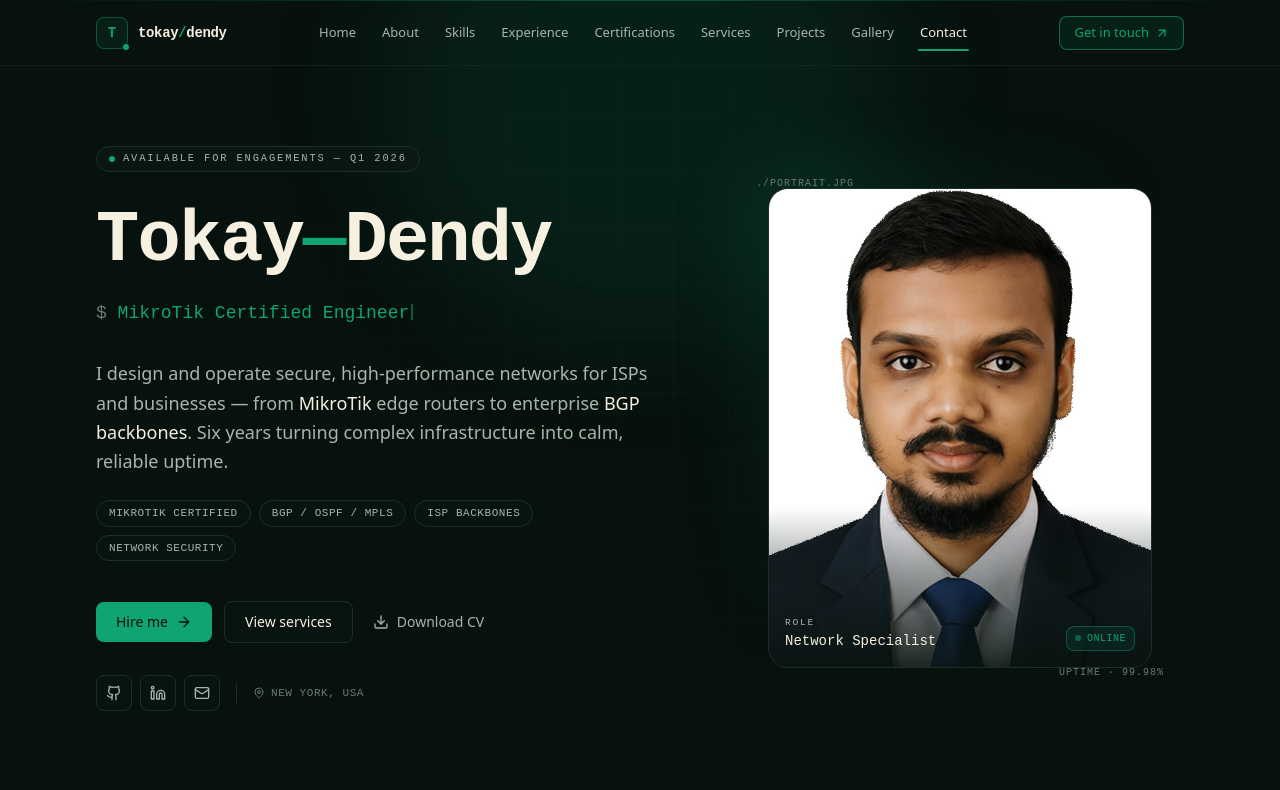
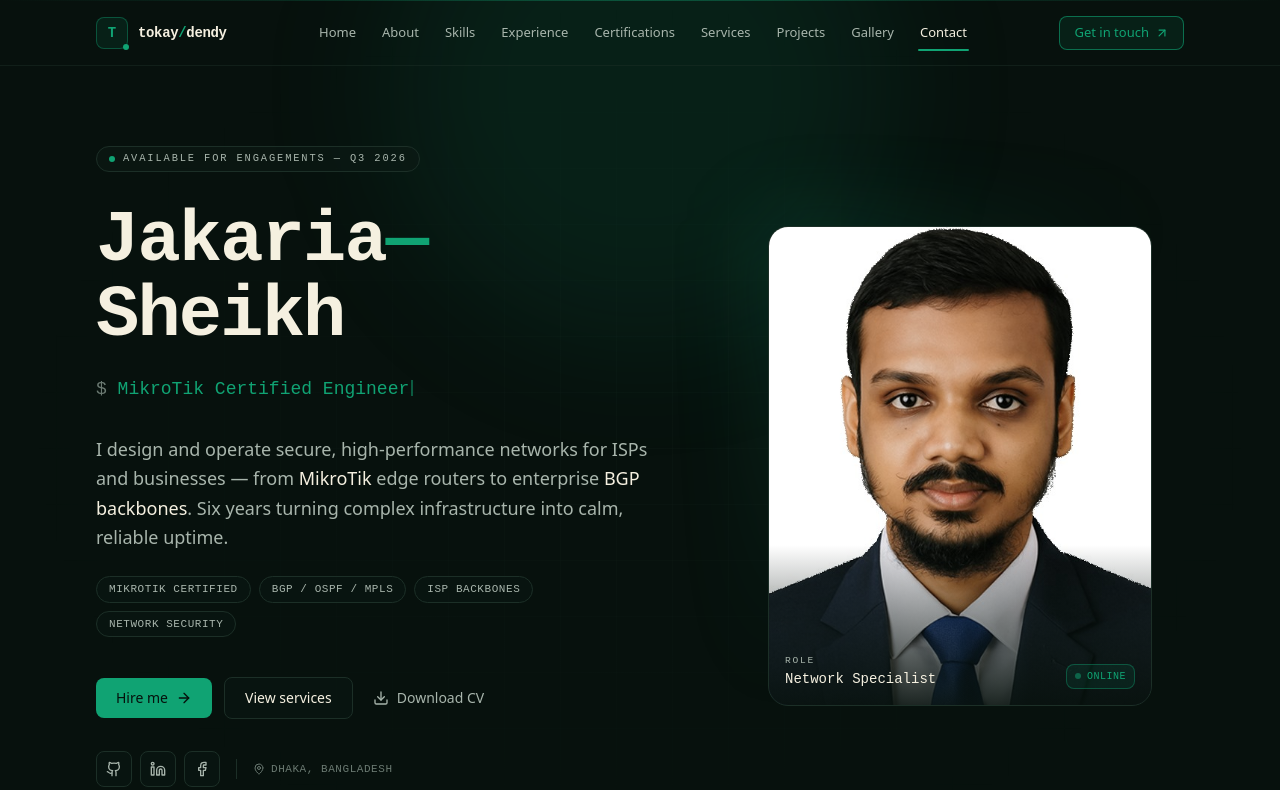
Before and after one commit to Ashik756/jaka-portfolio, a React (Vite) app: page / in a window 1280 px wide. Shown: the top 790 px of the page. Built offline with nearby package versions, Linux system fonts and the light colour scheme.

Commit message:
Hero section Done

```diff
--- a/src/components/sections/Hero.jsx
+++ b/src/components/sections/Hero.jsx
@@ -1,10 +1,11 @@
 import { useEffect, useState } from "react";
 import { motion } from "framer-motion";
-import { ArrowRight, Download, Github, Linkedin, Mail, MapPin } from "lucide-react";
+import { ArrowRight, Download, Github, Linkedin, Facebook, MapPin } from "lucide-react";
 import portrait from "../../assets/jakaria.png";
 import Reveal from "../ui/Reveal.jsx";
 import Counter from "../ui/Counter.jsx";
 import { TITLES, HERO_STATS } from "../../data/portfolio.js";
+import CV from "../../assets/Jakaria_Shekh_Mahi_CV.pdf"
 
 function Typed() {
   const [i, setI] = useState(0);
@@ -40,9 +41,9 @@ function Typed() {
 }
 
 const SOCIALS = [
-  { icon: Github, href: "https://github.com/tokaydendy", label: "GitHub" },
-  { icon: Linkedin, href: "https://linkedin.com/in/tokaydendy", label: "LinkedIn" },
-  { icon: Mail, href: "mailto:contact@tokaydendy.com", label: "Email" },
+  { icon: Github, href: "https://github.com/mdjakariasheikhmahi", label: "GitHub" },
+  { icon: Linkedin, href: "https://www.linkedin.com/feed", label: "LinkedIn" },
+  { icon: Facebook, href: "https://www.facebook.com/mdjakariasheik0000", label: "Email" },
 ];
 
 const HIGHLIGHTS = [
@@ -69,14 +70,14 @@ export default function Hero() {
                   <span className="relative inline-flex h-1.5 w-1.5 rounded-full bg-primary" />
                 </span>
                 <span className="mono-label text-[0.65rem]! text-ink-2!">
-                  Available for engagements — Q1 2026
+                  Available for engagements — Q3 2026
                 </span>
               </div>
             </Reveal>
 
             <Reveal delay={0.05}>
               <h1 className="mt-8 font-display text-5xl leading-[1.05] tracking-tight text-foreground sm:text-6xl lg:text-[4.5rem]">
-                Tokay<span className="text-primary">—</span>Dendy
+                Jakaria<span className="text-primary">—</span>Sheikh
               </h1>
             </Reveal>
 
@@ -132,7 +133,7 @@ export default function Hero() {
                   View services
                 </motion.a>
                 <a
-                  href="#"
+                  href={CV}
                   className="group inline-flex items-center gap-2 rounded-md px-2 py-2.5 text-sm font-medium text-ink-2 transition hover:text-foreground"
                 >
                   <Download className="h-4 w-4 transition group-hover:-translate-y-0.5" />
@@ -160,7 +161,7 @@ export default function Hero() {
                 </div>
                 <div className="h-5 w-px bg-border" />
                 <div className="flex items-center gap-1.5 font-mono text-[11px] uppercase tracking-wider text-ink-3">
-                  <MapPin className="h-3 w-3" /> New York, USA
+                  <MapPin className="h-3 w-3" /> Dhaka, Bangladesh
                 </div>
               </div>
             </Reveal>
@@ -195,12 +196,6 @@ export default function Hero() {
                   </div>
                 </div>
               </motion.div>
-              <div className="absolute -left-3 -top-3 hidden font-mono text-[10px] uppercase tracking-widest text-ink-3 sm:block">
-                ./portrait.jpg
-              </div>
-              <div className="absolute -right-3 -bottom-3 hidden font-mono text-[10px] uppercase tracking-widest text-ink-3 sm:block">
-                uptime · 99.98%
-              </div>
             </div>
           </Reveal>
         </div>
--- a/src/data/portfolio.js
+++ b/src/data/portfolio.js
@@ -13,7 +13,7 @@ export const HERO_STATS = [
   { n: 6, s: "+", l: "Years exp." },
   { n: 120, s: "+", l: "Projects" },
   { n: 80, s: "+", l: "Clients" },
-  { n: 15, s: "+", l: "Countries" },
+  { n: 5, s: "+", l: "Countries" },
 ];
 
 export const SKILL_GROUPS = [
```
Also changed, not shown: src/assets/tokay-portrait.jpg (deleted), 1 other file (tests, documents, lock files or other folders).
